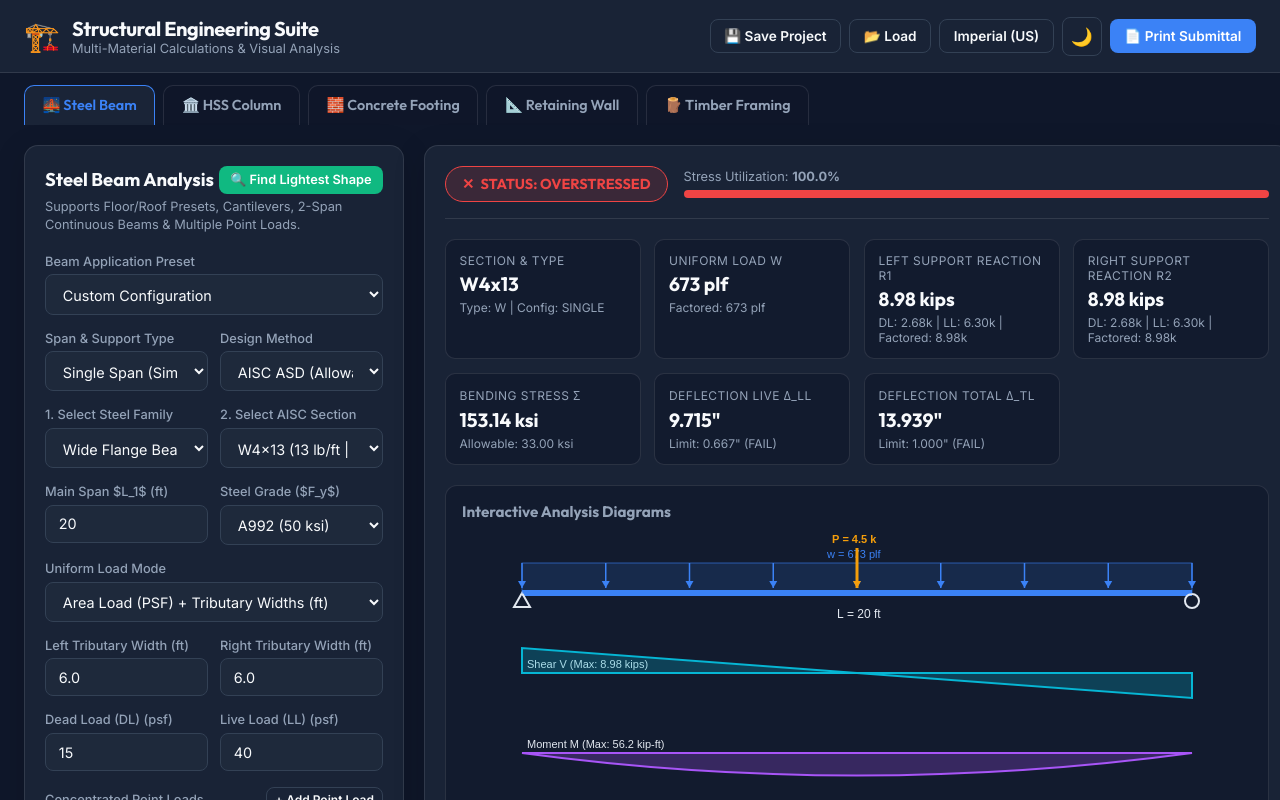
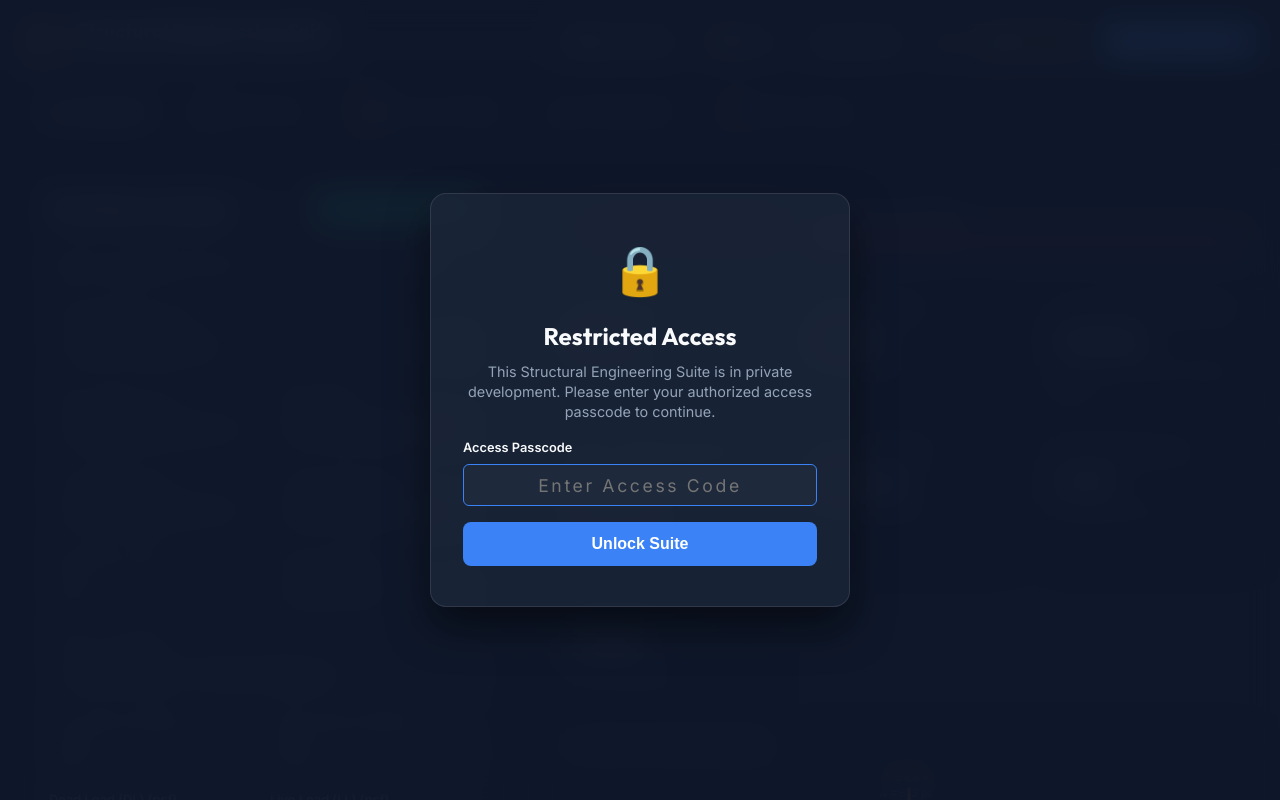
Before and after one commit to djransom1-cpu/Structural-Calculator, a plain HTML site: page index.html in a window 1280 px wide. Shown: the top 800 px of the page. Drawn offline with Linux system fonts and the light colour scheme.

Commit message:
Add Access Passcode Authentication Overlay and Lock/Unlock security feature

```diff
--- a/index.css
+++ b/index.css
@@ -1,72 +1,139 @@
 /* ==========================================================================
-   Structural Engineering Suite - CSS Design System & Layout
+   Structural Engineering Suite - Modern Design System & CSS Styles
    ========================================================================== */
 
 :root {
-  /* Dark Theme Palette (Default) */
+  --font-main: 'Inter', -apple-system, BlinkMacSystemFont, 'Segoe UI', Roboto, sans-serif;
+  --font-heading: 'Outfit', sans-serif;
+
+  /* Color Palette - Dark Theme (Default) */
   --bg-color: #0f172a;
-  --panel-bg: rgba(30, 41, 59, 0.75);
+  --panel-bg: rgba(30, 41, 59, 0.7);
   --panel-border: rgba(255, 255, 255, 0.1);
-  --text-main: #f8fafc;
+  --text-color: #f8fafc;
   --text-muted: #94a3b8;
+  --primary-color: #3b82f6;
+  --primary-hover: #2563eb;
+  --accent-color: #06b6d4;
+  --pass-color: #22c55e;
+  --warn-color: #f59e0b;
+  --fail-color: #ef4444;
+
+  --card-bg: rgba(15, 23, 42, 0.6);
   --input-bg: #1e293b;
   --input-border: #334155;
-  --primary-accent: #3b82f6;
-  --primary-hover: #2563eb;
-  --card-bg: rgba(15, 23, 42, 0.6);
-
-  /* Status Colors */
-  --pass-color: #22c55e;
-  --pass-bg: rgba(34, 197, 94, 0.15);
-  --warn-color: #f59e0b;
-  --warn-bg: rgba(245, 158, 11, 0.15);
-  --fail-color: #ef4444;
-  --fail-bg: rgba(239, 68, 68, 0.15);
-
-  --font-main: 'Inter', system-ui, -apple-system, sans-serif;
-  --font-heading: 'Outfit', sans-serif;
+  --input-focus: #3b82f6;
 }
 
 body.light-theme {
-  --bg-color: #f1f5f9;
+  --bg-color: #f8fafc;
   --panel-bg: rgba(255, 255, 255, 0.85);
-  --panel-border: rgba(0, 0, 0, 0.1);
-  --text-main: #0f172a;
+  --panel-border: rgba(0, 0, 0, 0.08);
+  --text-color: #0f172a;
   --text-muted: #64748b;
-  --input-bg: #ffffff;
+  --primary-color: #2563eb;
+  --primary-hover: #1d4ed8;
+  --card-bg: #ffffff;
+  --input-bg: #f1f5f9;
   --input-border: #cbd5e1;
-  --primary-accent: #2563eb;
-  --primary-hover: #1d4ed8;
-  --card-bg: rgba(248, 250, 252, 0.8);
+  --input-focus: #2563eb;
 }
 
-/* Reset & Global Base */
 * {
   box-sizing: border-box;
   margin: 0;
   padding: 0;
-  -webkit-tap-highlight-color: transparent;
 }
 
 body {
   font-family: var(--font-main);
   background-color: var(--bg-color);
-  color: var(--text-main);
+  color: var(--text-color);
   min-height: 100vh;
   display: flex;
   flex-direction: column;
+  line-height: 1.5;
+  overflow-x: hidden;
   transition: background-color 0.3s ease, color 0.3s ease;
 }
 
-/* Header */
+/* ==========================================================================
+   AUTHENTICATION PASSCODE MODAL OVERLAY
+   ========================================================================== */
+.auth-overlay {
+  position: fixed;
+  top: 0;
+  left: 0;
+  width: 100vw;
+  height: 100vh;
+  background: rgba(15, 23, 42, 0.92);
+  backdrop-filter: blur(16px);
+  -webkit-backdrop-filter: blur(16px);
+  z-index: 99999;
+  display: flex;
+  align-items: center;
+  justify-content: center;
+  padding: 1.5rem;
+  transition: opacity 0.3s ease;
+}
+
+.auth-overlay.hidden {
+  display: none !important;
+}
+
+.auth-card {
+  background: var(--panel-bg);
+  border: 1px solid var(--panel-border);
+  box-shadow: 0 20px 40px rgba(0, 0, 0, 0.5);
+  border-radius: 16px;
+  max-width: 420px;
+  width: 100%;
+  padding: 2.5rem 2rem;
+  text-align: center;
+}
+
+.auth-icon {
+  font-size: 3rem;
+  margin-bottom: 0.75rem;
+}
+
+.auth-title {
+  font-family: var(--font-heading);
+  font-size: 1.5rem;
+  font-weight: 700;
+  margin-bottom: 0.5rem;
+}
+
+.auth-desc {
+  font-size: 0.9rem;
+  color: var(--text-muted);
+  line-height: 1.4;
+}
+
+.auth-error-msg {
+  color: var(--fail-color);
+  font-size: 0.85rem;
+  font-weight: 600;
+  background: rgba(239, 68, 68, 0.15);
+  padding: 0.5rem;
+  border-radius: 6px;
+  border: 1px solid var(--fail-color);
+}
+
+/* ==========================================================================
+   App Header & Navigation
+   ========================================================================== */
 .app-header {
   display: flex;
   align-items: center;
   justify-content: space-between;
   padding: 1rem 1.5rem;
   background: var(--panel-bg);
-  backdrop-filter: blur(12px);
   border-bottom: 1px solid var(--panel-border);
+  backdrop-filter: blur(10px);
+  position: sticky;
+  top: 0;
+  z-index: 100;
 }
 
 .header-brand {
@@ -76,14 +143,14 @@ body {
 }
 
 .brand-icon {
-  font-size: 1.8rem;
+  font-size: 2rem;
 }
 
 .app-title {
   font-family: var(--font-heading);
   font-size: 1.25rem;
   font-weight: 700;
-  letter-spacing: -0.02em;
+  color: var(--text-color);
 }
 
 .app-subtitle {
@@ -97,132 +164,149 @@ body {
   gap: 0.5rem;
 }
 
-/* Buttons */
 .btn {
-  font-family: var(--font-main);
-  font-size: 0.85rem;
-  font-weight: 600;
-  padding: 0.5rem 0.85rem;
-  border-radius: 8px;
-  border: 1px solid transparent;
-  cursor: pointer;
   display: inline-flex;
   align-items: center;
+  justify-content: center;
   gap: 0.4rem;
+  padding: 0.5rem 1rem;
+  border-radius: 8px;
+  font-size: 0.875rem;
+  font-weight: 600;
+  cursor: pointer;
+  border: 1px solid transparent;
   transition: all 0.2s ease;
 }
 
-.btn-outline {
-  background: transparent;
-  border-color: var(--input-border);
-  color: var(--text-main);
-}
-
-.btn-outline:hover {
-  background: var(--input-bg);
-}
-
 .btn-primary {
-  background: var(--primary-accent);
+  background-color: var(--primary-color);
   color: #ffffff;
 }
 
 .btn-primary:hover {
-  background: var(--primary-hover);
+  background-color: var(--primary-hover);
+}
+
+.btn-outline {
+  background-color: transparent;
+  border-color: var(--panel-border);
+  color: var(--text-color);
+}
+
+.btn-outline:hover {
+  background-color: rgba(255, 255, 255, 0.05);
 }
 
 .btn-icon {
   padding: 0.5rem;
+  border-radius: 8px;
   background: transparent;
-  border-color: var(--input-border);
-  font-size: 1.1rem;
+  border: 1px solid var(--panel-border);
+  cursor: pointer;
 }
 
-/* Navigation Module Tabs */
+/* Module Navigation Tabs */
 .module-nav {
   display: flex;
   gap: 0.5rem;
-  padding: 0.75rem 1.5rem 0;
-  background: var(--bg-color);
+  padding: 0.75rem 1.5rem;
+  background: rgba(15, 23, 42, 0.4);
+  border-bottom: 1px solid var(--panel-border);
   overflow-x: auto;
-  scrollbar-width: none;
-}
-
-.module-nav::-webkit-scrollbar {
-  display: none;
 }
 
 .nav-tab {
-  font-family: var(--font-heading);
+  display: flex;
+  align-items: center;
+  gap: 0.5rem;
+  padding: 0.6rem 1.2rem;
+  border-radius: 8px;
+  background: transparent;
+  border: 1px solid transparent;
+  color: var(--text-muted);
+  font-weight: 600;
   font-size: 0.9rem;
-  font-weight: 600;
-  padding: 0.65rem 1.1rem;
-  border: 1px solid var(--panel-border);
-  border-bottom: none;
-  border-radius: 10px 10px 0 0;
-  background: var(--card-bg);
-  color: var(--text-muted);
   cursor: pointer;
   white-space: nowrap;
   transition: all 0.2s ease;
 }
 
-.nav-tab.active {
-  background: var(--panel-bg);
-  color: var(--primary-accent);
-  border-color: var(--primary-accent);
+.nav-tab:hover {
+  color: var(--text-color);
+  background: rgba(255, 255, 255, 0.04);
 }
 
-/* Main Container Layout */
+.nav-tab.active {
+  color: var(--text-color);
+  background: var(--panel-bg);
+  border-color: var(--panel-border);
+  box-shadow: 0 4px 12px rgba(0,0,0,0.15);
+}
+
+/* App Container Layout */
 .app-container {
   display: grid;
-  grid-template-columns: 380px 1fr;
-  gap: 1.25rem;
-  padding: 1.25rem 1.5rem;
+  grid-template-columns: 480px 1fr;
+  gap: 1.5rem;
+  padding: 1.5rem;
   flex: 1;
+  max-width: 1600px;
+  margin: 0 auto;
+  width: 100%;
 }
 
-@media (max-width: 900px) {
+@media (max-width: 1024px) {
   .app-container {
     grid-template-columns: 1fr;
   }
 }
 
-/* Panel Glassmorphism */
 .panel {
   background: var(--panel-bg);
-  backdrop-filter: blur(12px);
   border: 1px solid var(--panel-border);
-  border-radius: 14px;
-  padding: 1.25rem;
-  box-shadow: 0 8px 32px 0 rgba(0, 0, 0, 0.15);
+  border-radius: 12px;
+  padding: 1.5rem;
+  backdrop-filter: blur(10px);
 }
 
-/* Module Content Panels */
+.input-panel {
+  display: flex;
+  flex-direction: column;
+  gap: 1.25rem;
+}
+
 .module-content {
   display: none;
 }
 
 .module-content.active {
-  display: block;
+  display: flex;
+  flex-direction: column;
+  gap: 1rem;
 }
 
 .module-title {
   font-family: var(--font-heading);
-  font-size: 1.15rem;
-  margin-bottom: 0.25rem;
+  font-size: 1.25rem;
+  font-weight: 700;
 }
 
 .module-desc {
-  font-size: 0.8rem;
+  font-size: 0.85rem;
   color: var(--text-muted);
-  margin-bottom: 1.25rem;
-  line-height: 1.4;
 }
 
 /* Form Inputs */
 .form-group {
-  margin-bottom: 1rem;
+  display: flex;
+  flex-direction: column;
+  gap: 0.4rem;
+}
+
+.form-group label {
+  font-size: 0.8rem;
+  font-weight: 600;
+  color: var(--text-muted);
 }
 
 .form-row {
@@ -231,82 +315,79 @@ body {
   gap: 0.75rem;
 }
 
-label {
-  display: block;
-  font-size: 0.8rem;
-  font-weight: 500;
-  color: var(--text-muted);
-  margin-bottom: 0.35rem;
-}
-
 .form-control {
   width: 100%;
   padding: 0.6rem 0.8rem;
-  border-radius: 8px;
+  background-color: var(--input-bg);
   border: 1px solid var(--input-border);
-  background-color: var(--input-bg);
-  color: var(--text-main);
+  border-radius: 6px;
+  color: var(--text-color);
+  font-size: 0.9rem;
   font-family: var(--font-main);
-  font-size: 0.9rem;
-  transition: border-color 0.2s ease, box-shadow 0.2s ease;
+  outline: none;
+  transition: border-color 0.2s ease;
 }
 
 .form-control:focus {
-  outline: none;
-  border-color: var(--primary-accent);
-  box-shadow: 0 0 0 3px rgba(59, 130, 246, 0.2);
+  border-color: var(--input-focus);
 }
 
-/* Output Panel - Status Badge & Utilization */
+/* Output Panel & Status Header */
+.output-panel {
+  display: flex;
+  flex-direction: column;
+  gap: 1.5rem;
+}
+
 .results-header {
   display: flex;
   align-items: center;
   justify-content: space-between;
   gap: 1rem;
-  margin-bottom: 1.25rem;
-  padding-bottom: 1rem;
-  border-bottom: 1px solid var(--panel-border);
-  flex-wrap: wrap;
+  background: var(--card-bg);
+  padding: 1rem 1.25rem;
+  border-radius: 10px;
+  border: 1px solid var(--panel-border);
 }
 
 .status-badge {
-  display: inline-flex;
+  display: flex;
   align-items: center;
-  gap: 0.4rem;
-  padding: 0.5rem 1rem;
+  gap: 0.5rem;
+  padding: 0.4rem 0.8rem;
   border-radius: 20px;
-  font-family: var(--font-heading);
   font-weight: 700;
-  font-size: 0.9rem;
+  font-size: 0.85rem;
 }
 
 .status-badge.pass {
-  background: var(--pass-bg);
+  background: rgba(34, 197, 94, 0.15);
   color: var(--pass-color);
   border: 1px solid var(--pass-color);
 }
 
 .status-badge.fail {
-  background: var(--fail-bg);
+  background: rgba(239, 68, 68, 0.15);
   color: var(--fail-color);
   border: 1px solid var(--fail-color);
 }
 
 .utilization-bar-container {
   flex: 1;
-  min-width: 200px;
+  display: flex;
+  flex-direction: column;
+  gap: 0.3rem;
 }
 
 .utilization-label {
   font-size: 0.8rem;
   color: var(--text-muted);
-  margin-bottom: 0.35rem;
 }
 
 .utilization-track {
   height: 8px;
+  background: rgba(255, 255, 255, 0.1);
   border-radius: 4px;
-  background: var(--input-border);
   overflow: hidden;
 }
 
@@ -314,65 +395,67 @@ label {
   height: 100%;
   width: 0%;
   background: var(--pass-color);
-  transition: width 0.4s cubic-bezier(0.4, 0, 0.2, 1), background-color 0.4s ease;
+  transition: width 0.3s ease, background-color 0.3s ease;
 }
 
-/* Metrics Grid Cards */
+/* Metrics Grid */
 .metrics-grid {
   display: grid;
-  grid-template-columns: repeat(auto-fit, minmax(180px, 1fr));
-  gap: 0.85rem;
-  margin-bottom: 1.25rem;
+  grid-template-columns: repeat(auto-fit, minmax(200px, 1fr));
+  gap: 1rem;
 }
 
 .metric-card {
   background: var(--card-bg);
   border: 1px solid var(--panel-border);
-  border-radius: 10px;
-  padding: 0.85rem;
+  padding: 1rem;
+  border-radius: 8px;
+  display: flex;
+  flex-direction: column;
+  gap: 0.25rem;
 }
 
 .metric-label {
   font-size: 0.75rem;
+  font-weight: 600;
   color: var(--text-muted);
   text-transform: uppercase;
-  letter-spacing: 0.04em;
-  margin-bottom: 0.25rem;
+  letter-spacing: 0.05em;
 }
 
 .metric-value {
-  font-family: var(--font-heading);
-  font-size: 1.2rem;
+  font-size: 1.25rem;
   font-weight: 700;
-  color: var(--text-main);
+  color: var(--text-color);
 }
 
 .metric-sub {
   font-size: 0.75rem;
   color: var(--text-muted);
-  margin-top: 0.2rem;
 }
 
-/* Canvas Visualizer Wrapper */
+/* Canvas Wrapper */
 .canvas-wrapper {
   background: var(--card-bg);
   border: 1px solid var(--panel-border);
-  border-radius: 12px;
+  border-radius: 10px;
   padding: 1rem;
-  overflow: hidden;
+  display: flex;
+  flex-direction: column;
+  gap: 0.75rem;
 }
 
 .canvas-title {
-  font-family: var(--font-heading);
-  font-size: 0.95rem;
-  margin-bottom: 0.75rem;
+  font-size: 0.9rem;
+  font-weight: 600;
   color: var(--text-muted);
 }
 
-canvas {
+#analysisCanvas {
   width: 100%;
   height: 340px;
-  display: block;
+  background: transparent;
+  border-radius: 6px;
 }
 
 /* Print Only Styles */
@@ -385,7 +468,7 @@ canvas {
     background: #ffffff !important;
     color: #000000 !important;
   }
-  .app-header, .module-nav, .app-container {
+  .app-header, .module-nav, .app-container, .auth-overlay {
     display: none !important;
   }
   .print-only {
@@ -403,8 +486,12 @@ canvas {
     margin-top: 1rem;
   }
   .print-table th, .print-table td {
-    border: 1px solid #ccc;
-    padding: 0.5rem 0.8rem;
+    border: 1px solid #cbd5e1;
+    padding: 0.6rem;
     text-align: left;
+    font-size: 0.85rem;
+  }
+  .print-table th {
+    background: #f1f5f9;
   }
 }
--- a/index.html
+++ b/index.html
@@ -18,6 +18,25 @@
   <link href="https://fonts.googleapis.com/css2?family=Inter:wght@300;400;500;600;700&family=Outfit:wght@500;600;700&display=swap" rel="stylesheet">
 </head>
 <body class="dark-theme">
+
+  <!-- AUTHENTICATION PASSCODE MODAL OVERLAY -->
+  <div id="authOverlay" class="auth-overlay">
+    <div class="auth-card">
+      <div class="auth-icon">🔒</div>
+      <h2 class="auth-title">Restricted Access</h2>
+      <p class="auth-desc">This Structural Engineering Suite is in private development. Please enter your authorized access passcode to continue.</p>
+
+      <form id="authForm" style="width:100%; display:flex; flex-direction:column; gap:1rem; margin-top:1rem;">
+        <div class="form-group" style="text-align:left;">
+          <label for="passcodeInput" style="font-weight:600; color:var(--text-color);">Access Passcode</label>
+          <input type="password" id="passcodeInput" class="form-control" placeholder="Enter Access Code" required autofocus style="font-size:1.1rem; text-align:center; letter-spacing:0.15em;">
+        </div>
+        <div id="authErrorMsg" class="auth-error-msg" style="display:none;">⚠️ Invalid passcode. Access denied.</div>
+        <button type="submit" class="btn btn-primary" style="padding:0.75rem; font-size:1rem; width:100%;">Unlock Suite</button>
+      </form>
+    </div>
+  </div>
+
   <!-- Top Application Header -->
   <header class="app-header">
     <div class="header-brand">
@@ -37,6 +56,7 @@
       <button id="themeToggleBtn" class="btn btn-icon" title="Toggle Light/Dark Theme">
         <span id="themeIcon">🌙</span>
       </button>
+      <button id="lockAppBtn" class="btn btn-outline" title="Lock App Access" style="color:var(--warn-color); border-color:var(--warn-color);">🔒 Lock Suite</button>
       <button id="printReportBtn" class="btn btn-primary" title="Print or Save PDF Report">
         📄 Print Submittal
       </button>
@@ -342,7 +362,7 @@
           <h2 class="module-title" style="margin:0;">Timber & Engineered Wood Analysis</h2>
           <button id="optiTimberBtn" class="btn btn-primary" style="padding:0.35rem 0.65rem; font-size:0.8rem; background:#10b981;">🔍 Find Lightest Wood</button>
         </div>
-        <p class="module-desc">Supports Presets, Cantilevers, 2-Span Continuous, Area PSF, Point Loads & NDS NDS ASD/LRFD.</p>
+        <p class="module-desc">Supports Presets, Cantilevers, 2-Span Continuous, Area PSF, Point Loads & NDS ASD/LRFD.</p>
 
         <!-- Preset Selector -->
         <div class="form-group">
--- a/js/app.js
+++ b/js/app.js
@@ -1,7 +1,9 @@
 /**
  * Master Application State & Event Controller
- * Complete Parity between Steel & Timber Modules:
- * - 2-Step Cascading Family Selectors for Steel & Wood
+ * Features:
+ * - Access Passcode Authentication Protection (Default Passcode: STRUCT2026)
+ * - Lock / Unlock Suite Security Controller
+ * - Complete Parity between Steel & Timber Modules
  * - Bearing Support Reactions (R1, R2, R3) for Dead, Live, Total Service & Factored loads
  * - Graphical Beam Drawing Embedded in Printable PDF Submittal Reports
  * - Member Auto-Optimizers for Steel Beams, Steel Columns & Timber Framing
@@ -20,6 +22,7 @@ class StructuralApp {
     this.unitSystem = 'imperial';
     this.renderer = null;
     this.lastResult = null;
+    this.masterPasscode = localStorage.getItem('structural_suite_passcode') || 'STRUCT2026';
 
     this.pointLoads = [
       { P_dl: 1.5, P_ll: 3.0, pos_ft: 10.0 }
@@ -33,6 +36,7 @@ class StructuralApp {
   }
 
   init() {
+    this.setupAuth();
     this.populateSelects();
     this.renderPointLoadsUI();
     this.renderTimberPointLoadsUI();
@@ -45,6 +49,44 @@ class StructuralApp {
 
     this.loadFromLocalStorage();
     this.recalculate();
+  }
+
+  setupAuth() {
+    const authOverlay = document.getElementById('authOverlay');
+    const authForm = document.getElementById('authForm');
+    const passcodeInput = document.getElementById('passcodeInput');
+    const errorMsg = document.getElementById('authErrorMsg');
+
+    const isAuthenticated = sessionStorage.getItem('structural_suite_auth') === 'true';
+
+    if (isAuthenticated) {
+      authOverlay.classList.add('hidden');
+    } else {
+      authOverlay.classList.remove('hidden');
+    }
+
+    authForm.addEventListener('submit', (e) => {
+      e.preventDefault();
+      const enteredCode = passcodeInput.value.trim();
+
+      if (enteredCode === this.masterPasscode || enteredCode === 'STRUCT2026') {
+        sessionStorage.setItem('structural_suite_auth', 'true');
+        authOverlay.classList.add('hidden');
+        errorMsg.style.display = 'none';
+        passcodeInput.value = '';
+        this.recalculate();
+      } else {
+        errorMsg.style.display = 'block';
+        passcodeInput.value = '';
+        passcodeInput.focus();
+      }
+    });
+
+    document.getElementById('lockAppBtn').addEventListener('click', () => {
+      sessionStorage.removeItem('structural_suite_auth');
+      authOverlay.classList.remove('hidden');
+      passcodeInput.focus();
+    });
   }
 
   populateSelects() {
@@ -257,7 +299,6 @@ class StructuralApp {
       });
     });
 
-    // Auto-Optimizer Buttons
     document.getElementById('optiSteelBeamBtn')?.addEventListener('click', () => this.autoOptimizeSteelBeam());
     document.getElementById('optiSteelColBtn')?.addEventListener('click', () => this.autoOptimizeSteelColumn());
     document.getElementById('optiTimberBtn')?.addEventListener('click', () => this.autoOptimizeTimberBeam());
@@ -265,7 +306,6 @@ class StructuralApp {
     document.getElementById('saveProjectBtn').addEventListener('click', () => this.saveToLocalStorage());
     document.getElementById('loadProjectBtn').addEventListener('click', () => this.loadFromLocalStorage());
 
-    // Cascading Dropdowns
     document.getElementById('sb-family')?.addEventListener('change', () => {
       this.updateBeamShapes();
       this.recalculate();
@@ -281,7 +321,6 @@ class StructuralApp {
       this.recalculate();
     });
 
-    // Timber Application Presets
     document.getElementById('tb-preset')?.addEventListener('change', (e) => {
       const val = e.target.value;
       if (val === 'floor') {
@@ -308,7 +347,6 @@ class StructuralApp {
       this.recalculate();
     });
 
-    // Timber Beam Type Listener
     document.getElementById('tb-beam-type')?.addEventListener('change', (e) => {
       const type = e.target.value;
       const groupSpan2 = document.getElementById('tb-group-span2');
@@ -326,7 +364,6 @@ class StructuralApp {
       this.recalculate();
     });
 
-    // Timber Add Point Load Button Listener
     document.getElementById('tbAddPointLoadBtn')?.addEventListener('click', () => {
       const L = parseFloat(document.getElementById('tb-span').value) || 14;
       this.tbPointLoads.push({ P_dl: 0.5, P_ll: 1.0, pos_ft: L / 2 });
@@ -334,7 +371,6 @@ class StructuralApp {
       this.recalculate();
     });
 
-    // Steel Load Mode Toggle Listener
     document.getElementById('sb-load-mode')?.addEventListener('change', (e) => {
       const isTrib = e.target.value === 'tributary';
       document.getElementById('group-trib').style.display = isTrib ? 'grid' : 'none';
@@ -343,7 +379,6 @@ class StructuralApp {
       this.recalculate();
     });
 
-    // Timber Load Mode Toggle Listener
     document.getElementById('tb-load-mode')?.addEventListener('change', (e) => {
       const isTrib = e.target.value === 'tributary';
       document.getElementById('tb-group-trib').style.display = isTrib ? 'grid' : 'none';
@@ -352,7 +387,6 @@ class StructuralApp {
       this.recalculate();
     });
 
-    // General Inputs
     const inputIds = [
       'sb-shape', 'sb-preset', 'sb-beam-type', 'sb-span', 'sb-span2', 'sb-method', 'sb-load-mode',
       'sb-trib-left', 'sb-trib-right', 'sb-dl', 'sb-ll', 'sb-selfweight',
@@ -480,7 +514,7 @@ class StructuralApp {
       alert(`✨ Lightest Passing Wood Member Found: ${opt.member.name} (${opt.member.weight} lb/ft | Utilization: ${(opt.result.stressRatio * 100).toFixed(1)}%)`);
       this.recalculate();
     } else {
-      alert("⚠️ No passing wood member found in this category. Try increasing member size or changing wood species.");
+      alert("⚠️ No passing wood member found in this category.");
     }
   }
 
```
